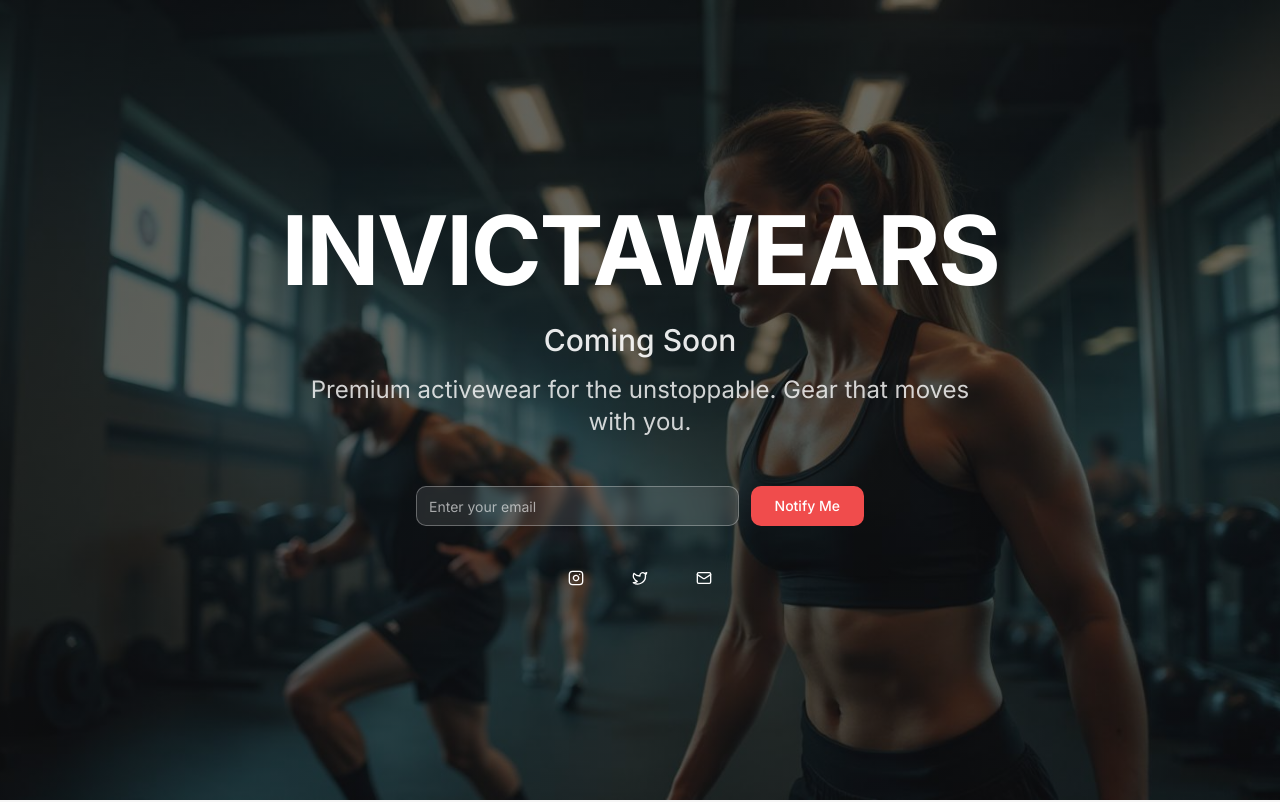
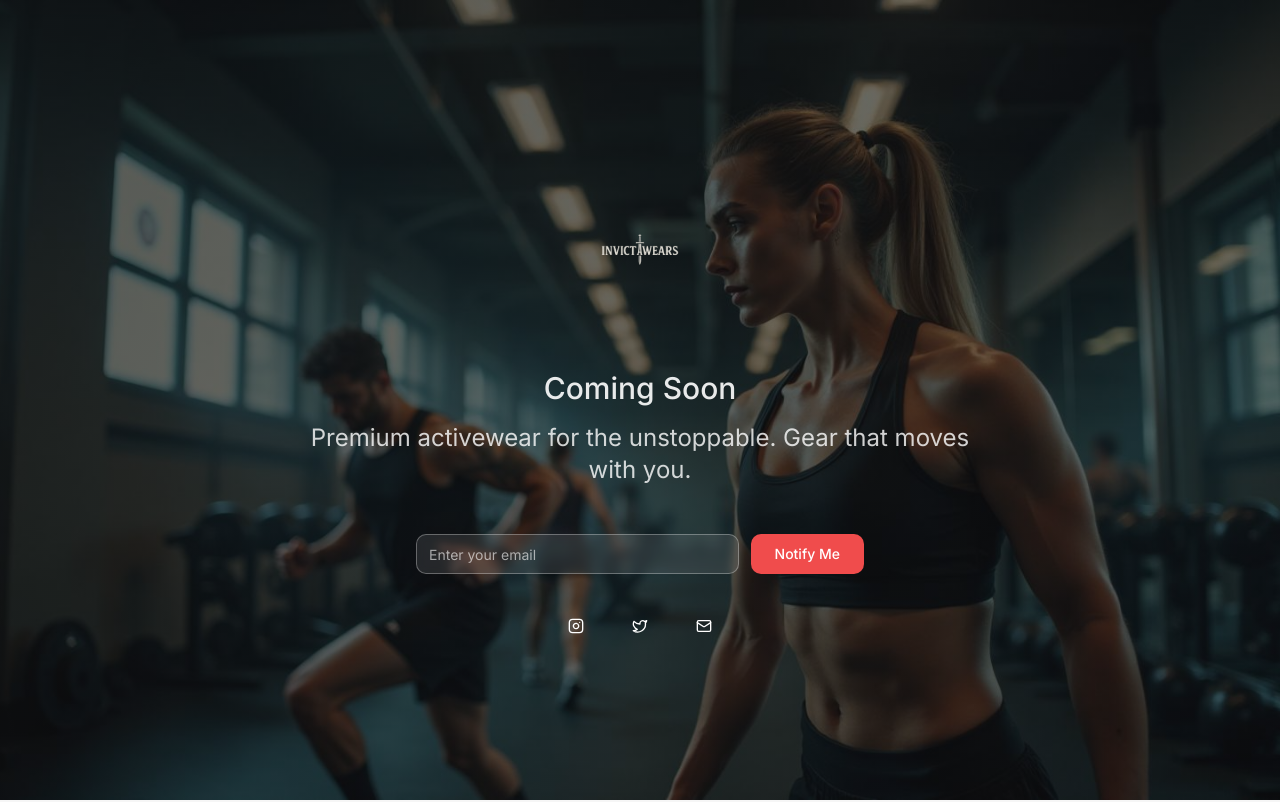
Before and after one commit to HariomDhage/invicta-wear-evolve, a React (Vite) app: page / in a window 1280 px wide. Shown: the top 802 px of the page. Built offline with nearby package versions, Linux system fonts and the light colour scheme.

Commit message:
Update logo on coming soon page
The user wants to use the provided image as the logo on the coming soon page. The AI will update the `ComingSoon.tsx` component to incorporate the new logo.

```diff
--- a/src/components/sections/ComingSoon.tsx
+++ b/src/components/sections/ComingSoon.tsx
@@ -46,9 +46,13 @@ const ComingSoon = () => {
 
         <div className="relative z-10 container mx-auto px-4 text-center">
           <div className="max-w-4xl mx-auto">
-            <h1 className="text-6xl md:text-7xl lg:text-8xl font-heading font-bold text-white mb-6 leading-tight tracking-tight">
-              INVICTAWEARS
-            </h1>
+            <div className="mb-6">
+              <img
+                src="/lovable-uploads/974e41d2-aaad-4427-8d00-16c07ab9321d.png"
+                alt="Invictawears Logo"
+                className="h-32 md:h-40 lg:h-48 mx-auto"
+              />
+            </div>
 
             <p className="text-2xl md:text-3xl text-white/90 mb-4 font-medium">
               Coming Soon
```
Also changed, not shown: public/lovable-uploads/974e41d2-aaad-4427-8d00-16c07ab9321d.png (added).
